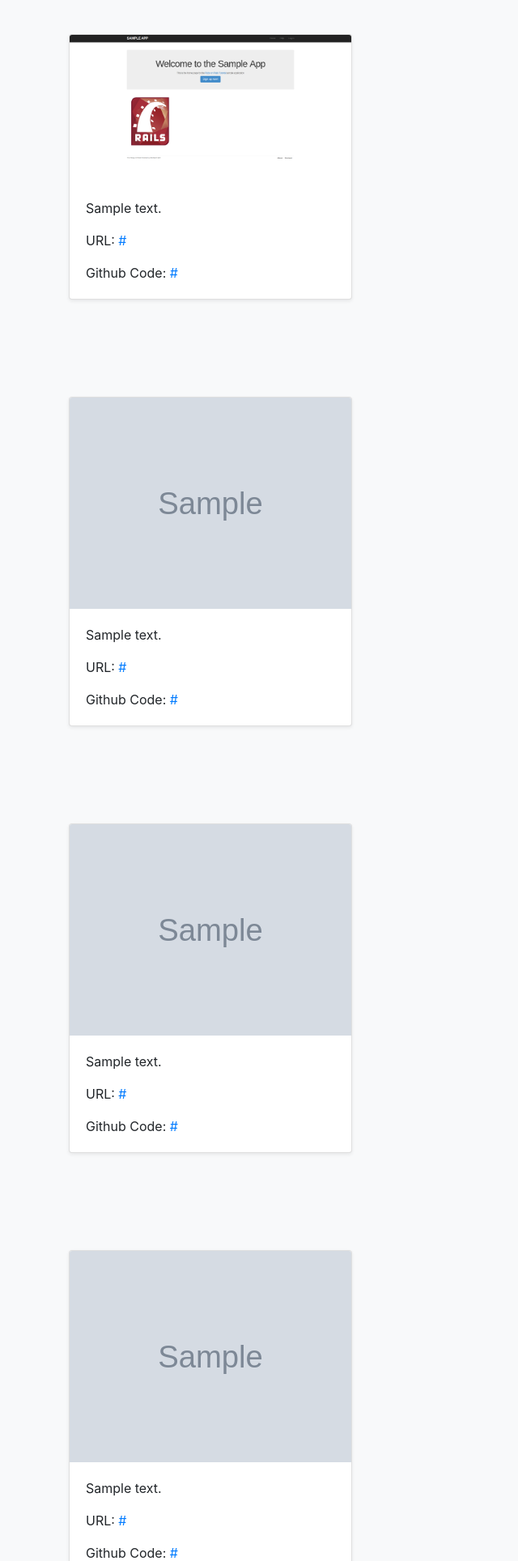
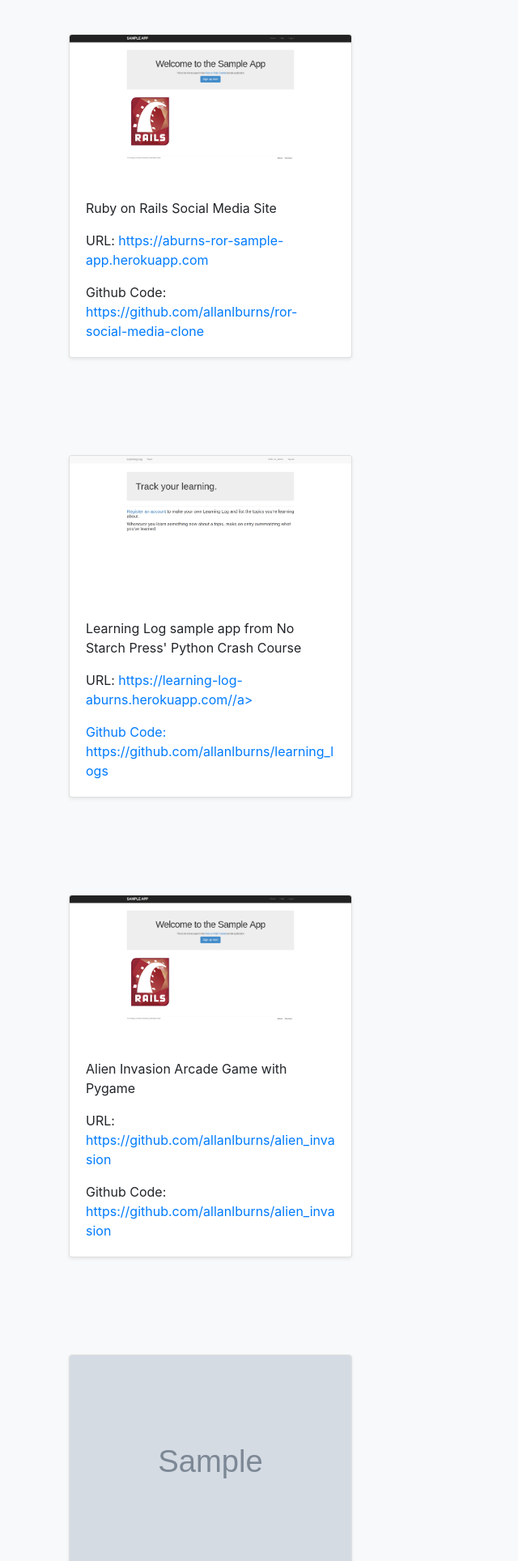
Before and after one commit to allanlburns/portfolio, a Django app: template jobs/templates/jobs/home.html in a window 1280 px wide. Shown: the part 770-2698 px from the top of the page at 81% size, without its empty margins (0-640 px from the left). Run offline with Django 3.2, Linux system fonts and the light colour scheme; the template is opened without the code that fills it: most values are stand-ins (such as "Sample title", 1, 10 or a date in 2020); grey boxes marked "Sample" are stand-in pictures; data that the repository does not hold is empty; some libraries are stand-ins or nearby versions.

Commit message:
Add links and images to projects.

```diff
--- a/jobs/templates/jobs/home.html
+++ b/jobs/templates/jobs/home.html
@@ -96,9 +96,9 @@
 							<!-- <a href="{% static 'rails_social_media_site.jpg' %}"><img class="card-img-top" src="{% static 'rails_social_media_site.jpg' %}"></a> -->
 							<img class="card-img-top" src="{% static 'rails_social_media_site.jpg' %}">
 							<div class="card-body">
-								<p class="card-text">{{ job.summary }}</p>
-								<p class="card-text">URL: <a href={{ job.url }} target="_blank">{{ job.url }}</a></p>
-								<p class="card-text">Github Code: <a href={{ job.github_url }} target="_blank">{{ job.github_url }}</a></p>
+								<p class="card-text">Ruby on Rails Social Media Site</p>
+								<p class="card-text">URL: <a href="https://aburns-ror-sample-app.herokuapp.com/" target="_blank">https://aburns-ror-sample-app.herokuapp.com</a></p>
+								<p class="card-text">Github Code: <a href="https://github.com/allanlburns/ror-social-media-clone" target="_blank">https://github.com/allanlburns/ror-social-media-clone</a></p>
 							</div>
 						</div>
 					</div>
@@ -114,11 +114,11 @@
 				<!-- 	{% for job in jobs %} -->
 					<div class="col-md-4">
 						<div class="card mb-4 shadow-sm">
-							<a href="{{ job.image.url }}"><img class="card-img-top" src="{{ job.image.url }}"></a>
+							<img class="card-img-top" src="{% static 'learning_log.jpg' %}">
 							<div class="card-body">
-								<p class="card-text">{{ job.summary }}</p>
-								<p class="card-text">URL: <a href={{ job.url }} target="_blank">{{ job.url }}</a></p>
-								<p class="card-text">Github Code: <a href={{ job.github_url }} target="_blank">{{ job.github_url }}</a></p>
+								<p class="card-text">Learning Log sample app from No Starch Press' Python Crash Course</p>
+								<p class="card-text">URL: <a href="https://learning-log-aburns.herokuapp.com/" target="_blank">https://learning-log-aburns.herokuapp.com//a></p>
+								<p class="card-text">Github Code: <a href="https://github.com/allanlburns/learning_logs" target="_blank">https://github.com/allanlburns/learning_logs</a></p>
 							</div>
 						</div>
 					</div>
@@ -134,11 +134,11 @@
 				<!-- 	{% for job in jobs %} -->
 					<div class="col-md-4">
 						<div class="card mb-4 shadow-sm">
-							<a href="{{ job.image.url }}"><img class="card-img-top" src="{{ job.image.url }}"></a>
+							<img class="card-img-top" src="{% static 'rails_social_media_site.jpg' %}">
 							<div class="card-body">
-								<p class="card-text">{{ job.summary }}</p>
-								<p class="card-text">URL: <a href={{ job.url }} target="_blank">{{ job.url }}</a></p>
-								<p class="card-text">Github Code: <a href={{ job.github_url }} target="_blank">{{ job.github_url }}</a></p>
+								<p class="card-text">Alien Invasion Arcade Game with Pygame</p>
+								<p class="card-text">URL: <a href="https://github.com/allanlburns/alien_invasion" target="_blank">https://github.com/allanlburns/alien_invasion</a></p>
+								<p class="card-text">Github Code: <a href="https://github.com/allanlburns/alien_invasion" target="_blank">https://github.com/allanlburns/alien_invasion</a></p>
 							</div>
 						</div>
 					</div>
```
Also changed, not shown: portfolio/static/alien_invasion.jpg (added).
